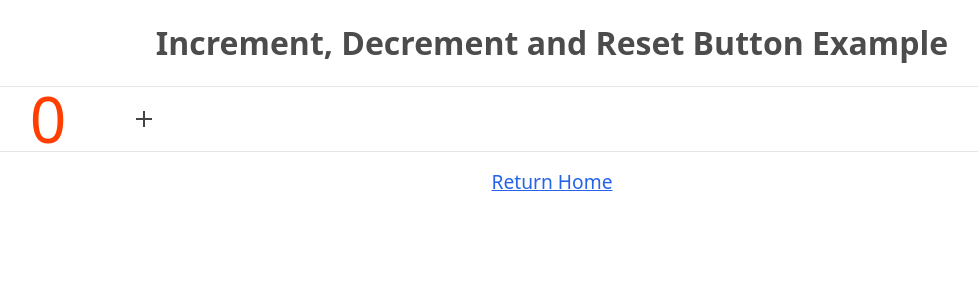
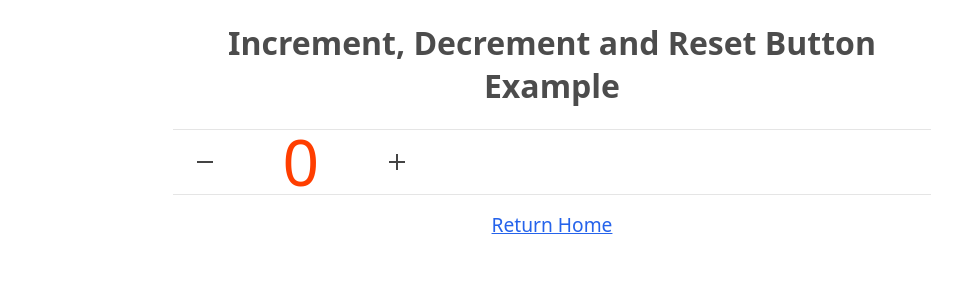
Before and after one commit to thisdot/starter.dev, a SvelteKit app in the folder starters/svelte-kit-scss/: page /counter in a window 1280 px wide. Shown: the top 300 px of the page, without its empty margins (88-1066 px from the left). Built offline with nearby package versions, Linux system fonts and the light colour scheme.

Commit message:
fix: example layout

```diff
--- a/starters/svelte-kit-scss/src/routes/(examples)/+layout.svelte
+++ b/starters/svelte-kit-scss/src/routes/(examples)/+layout.svelte
@@ -1,6 +1,6 @@
 <div class="example-container">
   <slot />
-  <div>
+  <div class="footer">
     <a href="/">Return Home</a>
   </div>
 </div>
@@ -8,8 +8,10 @@
 <style lang="scss">
   .example-container {
     text-align: center;
+    width: 60%;
+    margin: 1.25rem auto;
 
-    div{
+    .footer{
       margin: 0.625rem 0;
       a {
         font-size: 1.2rem;
```
